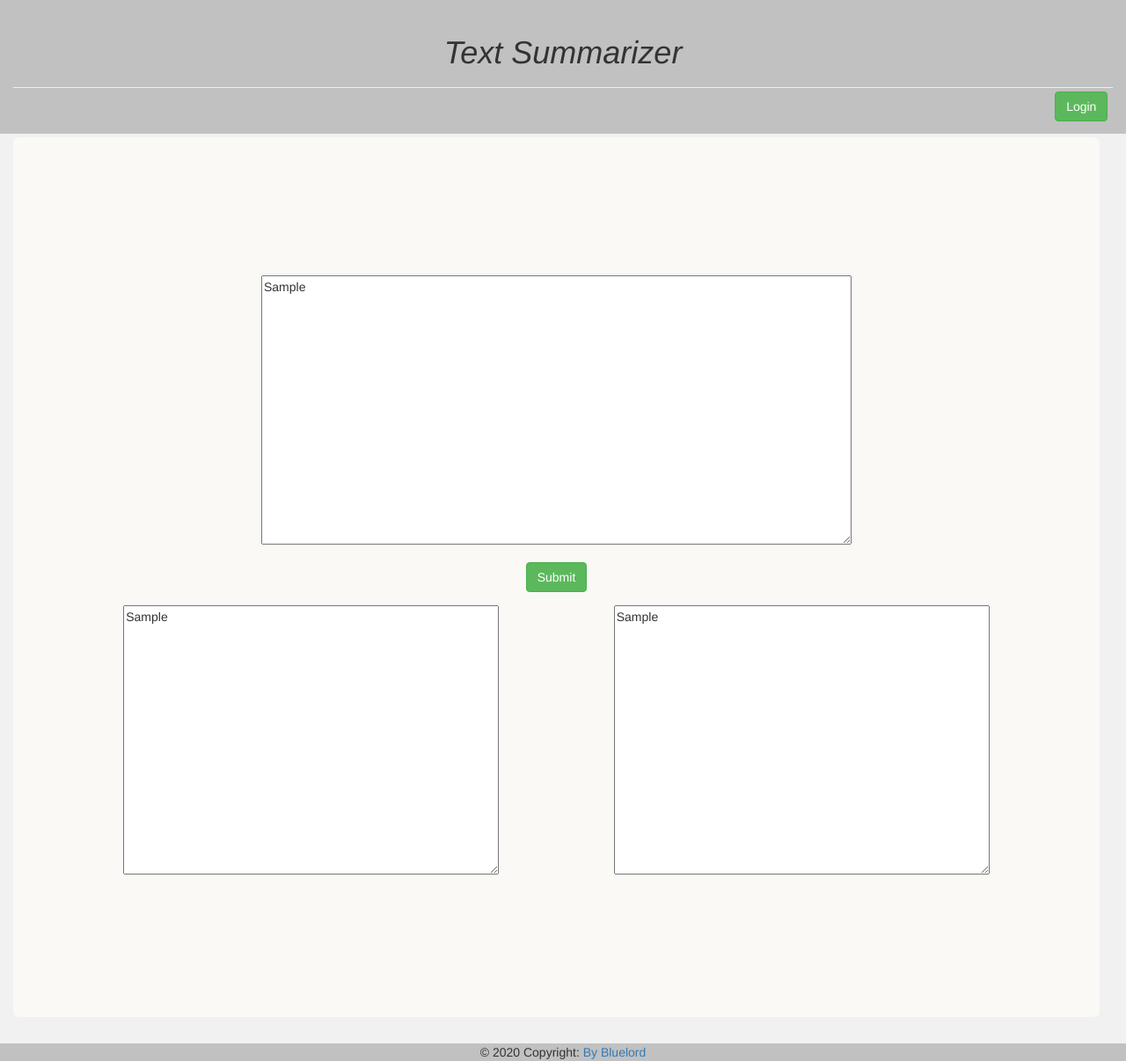
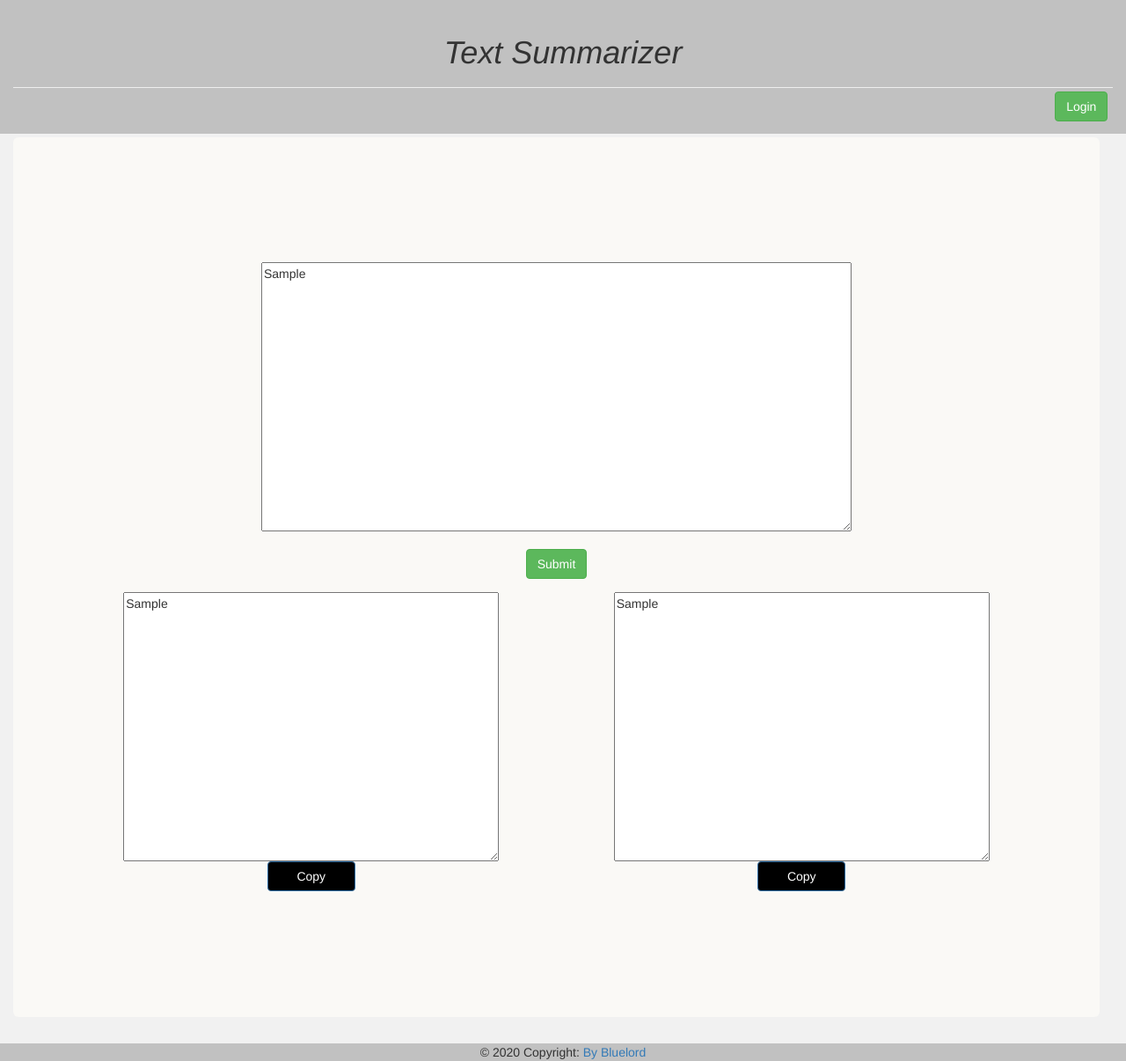
Before and after one commit to cuttlefish43/minipro1, a Django app: template ContentSummarization/templates/home.html in a window 1280 px wide. Shown: the whole page at 88% size. Run offline with Django 3.2, Linux system fonts and the light colour scheme; the template is opened without the code that fills it: most values are stand-ins (such as "Sample title", 1, 10 or a date in 2020); parts of the project's set-up code (start-up, migrations or seed data) failed here and were passed over; some libraries are stand-ins or nearby versions.

Commit message:
added copy to  clipboard button

```diff
--- a/ContentSummarization/summarize/views.py
+++ b/ContentSummarization/summarize/views.py
@@ -195,11 +195,14 @@ class B:
 ############################################################
 def home(request):
     if request.method == 'POST':
+        print(f"into post method")
         #text_input=request.inptext
         #do processing on this txt
         inp_text=request.POST['inptext']
+        # print(f"inp_text {inp_text}")
         print(len(inp_text))
         if len(inp_text) <= 200:
+            print("too short")
             input_txt=""
             output_txt="Input too short"
             return render(request,'home.html',{'input_txt':input_txt,'output_txt':output_txt})
@@ -207,9 +210,12 @@ def home(request):
         obj1=A(inp_text)
         text_output1,sc=obj1.summarize(120,0.3)
 
+        print(f"text_output1 {text_output1}")
+
         #summarized_output,score=summarize(inp_text,120,0.3)
         obj2=B(inp_text)
         text_output2,sc=obj2.summarize(300,10,120,0.3)
+        print(f"text_output2 {text_output1}")
         #print(text_output2)
         # print(summarized_output)
         return render(request,'home.html',{'input_txt':inp_text,'output_txt1':text_output1, 'output_txt2':text_output2})
--- a/ContentSummarization/templates/home.html
+++ b/ContentSummarization/templates/home.html
@@ -1,5 +1,22 @@
 {% extends 'base.html' %}
 {% block content %}
+
+<style>
+  .output1-div, .output2-div {
+    display: flex;
+    flex-direction: column;
+    justify-content: center;
+    align-items: center;
+  }
+
+  .copy-icon {
+    width: 10rem;
+
+    background-color: black;
+  }
+
+</style>
+
 <div class="jumbotron text-center" style="min-height:1000px; align-content: center; background-color: rgb(250, 249, 246); width: 150%;" >
     <div class="form-group">
         <form class="formss"  method="post">
@@ -25,8 +42,39 @@
 
   </div>
 
-<div class="col-lg-6" ><textarea id='outtext' name='outtext' rows="15" cols="50" aria-colspan="10px">{{output_txt1}}</textarea></div>
-<div class="col-lg-6"><textarea id='outtext2' name='outtext2' rows="15" cols="50">{{output_txt2}}</textarea></div>
+<div class="col-lg-6 output1-div">
+  <textarea id='outtext' name='outtext' rows="15" cols="50" aria-colspan="10px">{{output_txt1}}</textarea>
+  <button type="button" class="copy-icon btn btn-primary" id="copy-icon-1">Copy</button>
+</div>
+<div class="col-lg-6 output2-div">
+  <textarea id='outtext2' name='outtext2' rows="15" cols="50">{{output_txt2}}</textarea>
+  <button type="button" class="copy-icon  btn btn-primary"" id="copy-icon-2">Copy</button>
+</div>
 
 </div>
+
+
+<script>
+  copy_icon_1 = document.getElementById("copy-icon-1");
+  outtext = document.getElementById("outtext");
+  copy_icon_1.addEventListener("click", function (event) {
+      outtext.select();
+      // outtext.setSelectionRange(0, 99999);
+
+      console.log(outtext.value);
+
+      navigator.clipboard.writeText(outtext.value);
+  });
+
+  copy_icon_2 = document.getElementById("copy-icon-2");
+  outtext2 = document.getElementById("outtext2");
+  copy_icon_2.addEventListener("click", function (event) {
+      outtext2.select();
+      // #outtext2.setSelectionRange(0, 99999);
+
+      console.log(outtext2.value);
+
+      navigator.clipboard.writeText(outtext2.value);
+  });
+</script>
 {% endblock %}
```
